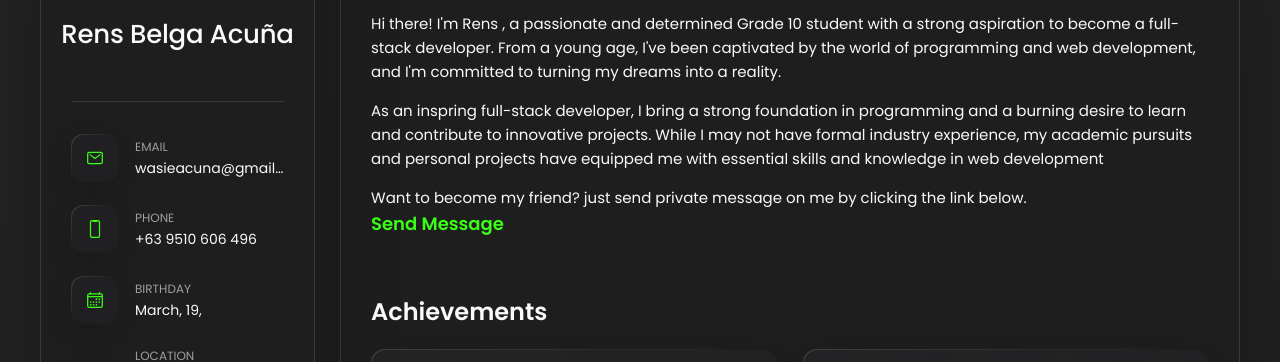
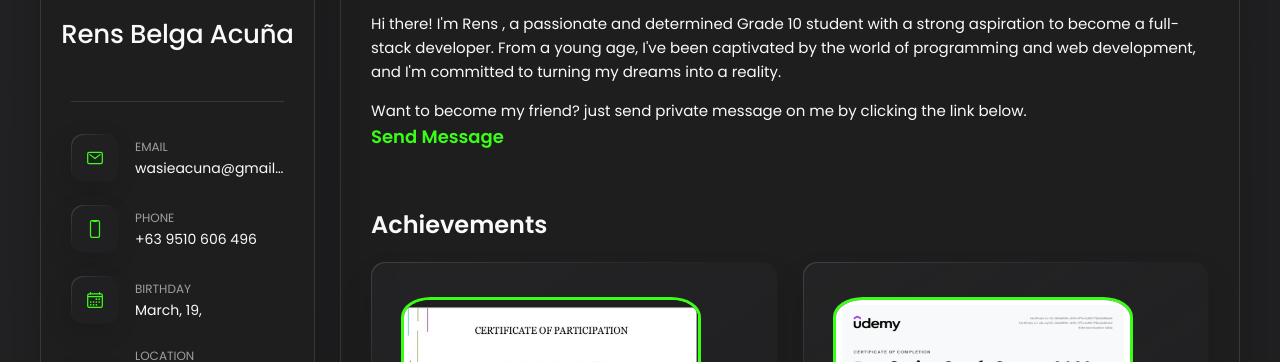
Before and after one commit to rens20/portfolios, a plain HTML site: page index.html in a window 1280 px wide. Shown: the part 211-573 px from the top of the page. Drawn offline with nearby package versions, Linux system fonts and the light colour scheme.

Commit message:
Update index.html

```diff
--- a/index.html
+++ b/index.html
@@ -232,9 +232,9 @@
                  <p>
             Hi there! I'm Rens  , a passionate and determined Grade 10 student with a strong aspiration to become a full-stack developer. From a young age, I've been captivated by the world of programming and web development, and I'm committed to turning my dreams into a reality.
           </p>
-          <p>
+        <!----<p>
             As an  inspring full-stack developer, I bring a strong foundation in programming and a burning desire to learn and contribute to innovative projects. While I may not have formal industry experience, my academic pursuits and personal projects have equipped me with essential skills and knowledge in web development
-          </p>
+          </p>--->
 
           <p>
              Want to become my friend? just send private message on me by clicking the link below.
```
